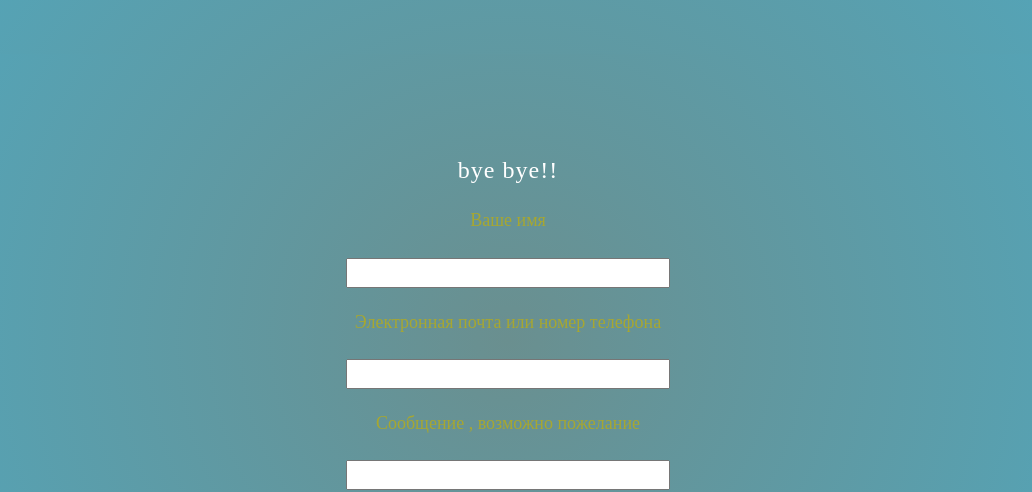
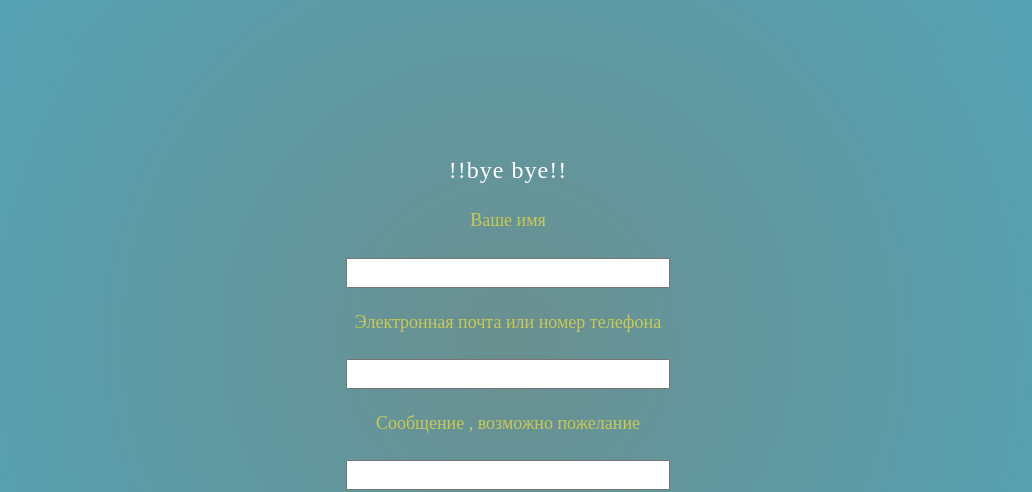
Before and after one commit to 1989ARS198921/nextjs-blog, a Next.js app: page /reviews in a window 1280 px wide. Shown: the top 492 px of the page, without its empty margins (132-1164 px from the left). Built offline with nearby package versions, Linux system fonts and the light colour scheme.

Commit message:
20.08.2021 10.14

```diff
--- a/pages/fotos.js
+++ b/pages/fotos.js
@@ -10,7 +10,7 @@ export default function Foto () {
     return (
         <div className={utilStyles.headingFOT}>
       <div className={utilStyles.headingFOT}>
-        <div className={utilStyles.headingMYR}><Link href={"/"}>bye bye!!</Link></div>
+        <div className={utilStyles.headingMYR}><Link href={"/"}>!!bye bye!!</Link></div>
         </div>
 
         <div className={utilStyles.headinFotosl}>
--- a/pages/reviews.js
+++ b/pages/reviews.js
@@ -46,7 +46,7 @@ export  default function FContact() {
     <div className={styles.container}>
 
       < form className={styles.main} >
-      <Link href={"/"}>bye bye!!</Link>
+      <Link href={"/"}>!!bye bye!!</Link>
         < formGroup className={styles.inputGroup} >
           < label htmlFor='name' ><div className={styles.headingMYRR}>Ваше имя</div></label>
           < input type='text' onChange={(e)=>{setName(e.target.value)}} name='name' className={styles.inputField} />
--- a/styles/FContact.module.css
+++ b/styles/FContact.module.css
@@ -40,7 +40,7 @@
 
   .headingMYRR{
     margin: 0 0 1.25rem;
-    color: #a7a731;
+    color: #c9c957;
     font-family: 'Fredoka One', "Harlow Solid Italic";
     text-align: center;
     border-radius: .5 px;
```
